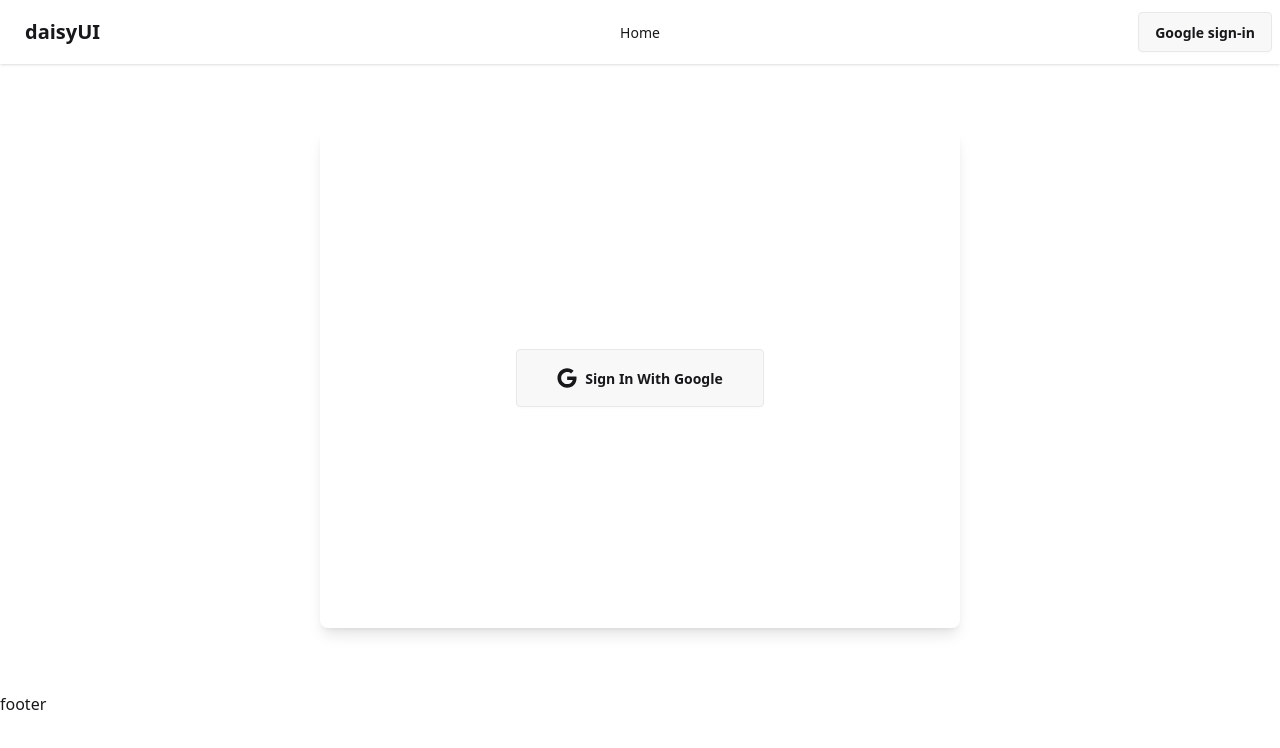
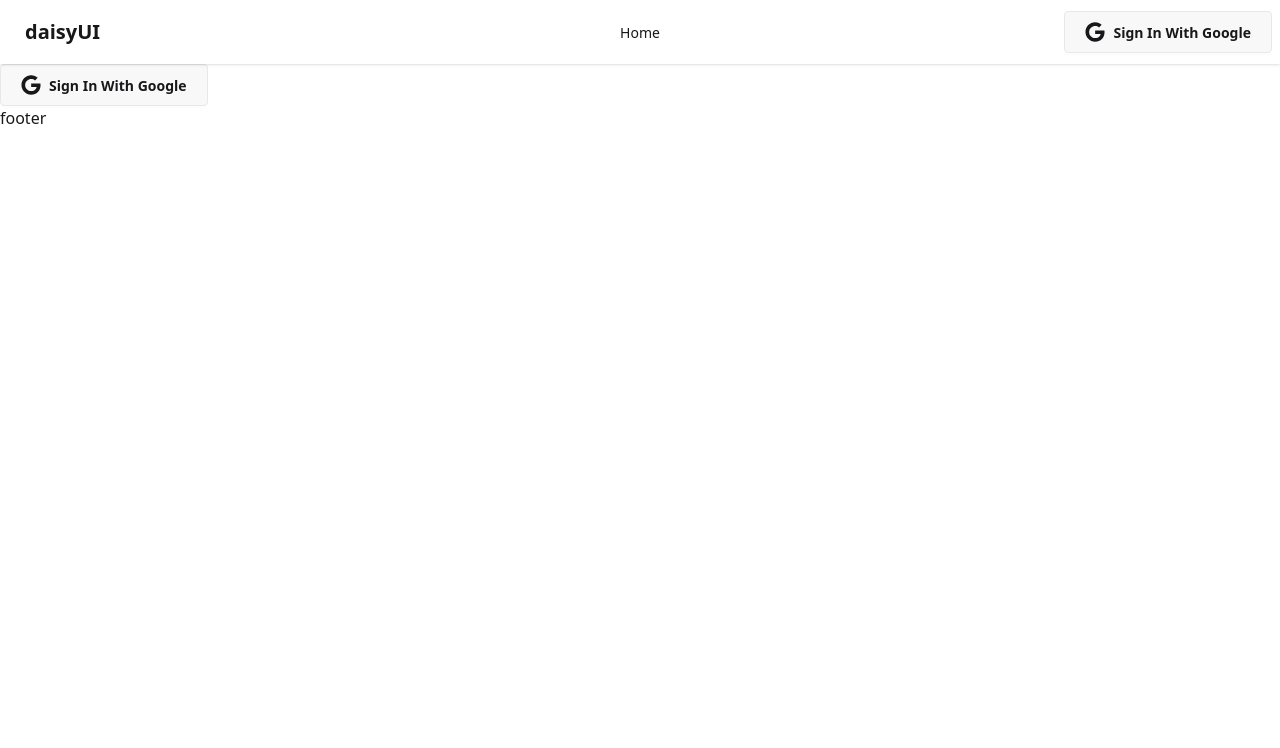
Before and after one commit to Rain44556/TODO-with-React-DND, a React (Vite) app: page /googleLogin in a window 1280 px wide. Shown: the top 748 px of the page. Built offline with nearby package versions, Linux system fonts and the light colour scheme; no server answers.

Commit message:
add tasks data with post api

```diff
--- a/src/components/AddTask.jsx
+++ b/src/components/AddTask.jsx
@@ -1,11 +1,16 @@
-import React, { useState } from "react";
+import React, { useContext, useState } from "react";
 import CategoryLists from "./CategoryLists";
 import Select from 'react-select'
+import { toast } from "react-toastify";
+import { AuthContext } from "../provider/AuthProvider";
+import { useNavigate } from "react-router-dom";
 
 
 const AddTask = () => {
   const [task, setTask] = useState([]);
   const [selectedCategory, setSelectedCategory] = useState(null);
+  const {user} = useContext(AuthContext);
+  const navigate = useNavigate();
 
   const categories = [
     { value: "TO-DO", label: "TO-DO" },
@@ -21,6 +26,25 @@ const AddTask = () => {
     const description = addTaskForm.description.value;
     const category = selectedCategory ? selectedCategory.value : null;
     const newTasks = {title, description, category};
+
+    fetch('http://localhost:5000/tasks', {
+      method: "POST",
+      headers: {
+          'content-type': 'application/json'
+      },
+      body: JSON.stringify({...newTasks, email: user.email})
+  })
+      .then(res => {
+          return res.json()})
+      .then(data => {
+          if (data.insertedId) {
+             toast.success("Successfully Added")
+              navigate("/");
+          }
+      })
+      .catch(err=>{
+         toast.error("Failed To Add")
+      })
   };
 
 
--- a/src/components/share/Navbar.jsx
+++ b/src/components/share/Navbar.jsx
@@ -1,6 +1,7 @@
 import React, { useContext } from 'react';
 import { AuthContext } from '../../provider/AuthProvider';
 import { Link, NavLink } from 'react-router-dom';
+import SignInWithGoogle from '../../provider/authentication/SignInWithGoogle';
 
 const Navbar = () => {
     const {user, logOutUser} = useContext(AuthContext);
@@ -34,7 +35,7 @@ const Navbar = () => {
                 <button onClick={logOutUser} className="btn">Logout</button>
               </ul>
             ) :
-            <Link to="/googleLogin" className="btn">Google sign-in</Link>
+            <SignInWithGoogle></SignInWithGoogle>
             }
 
         </div>
--- a/src/provider/authentication/SignInWithGoogle.jsx
+++ b/src/provider/authentication/SignInWithGoogle.jsx
@@ -2,15 +2,18 @@ import React, { useContext } from 'react';
 import { FaGoogle } from "react-icons/fa";
 import { AuthContext } from '../AuthProvider';
 import { toast } from 'react-toastify';
+import { useNavigate } from 'react-router-dom';
 
 const SignInWithGoogle = () => {
     const {logInWithGoogle, setUser} = useContext(AuthContext);
+    const navigate = useNavigate()
 
     const handleGoogleLogin = () => {
         logInWithGoogle()
             .then(res => {
                 const user = res.user;
                 const userInfoInDB = {
+                    userID: res.user.uid,
                     email: res.user?.email,
                     name: res.user?.displayName,
                 }
@@ -26,14 +29,15 @@ const SignInWithGoogle = () => {
             .then(data  => {
                 if(data.insertedId){
                     toast.success('user created in db')
+                    navigate("/addTask")
                 }
             })
     })
 }
     return (
-        <div className='card my-16 h-[500px] justify-center items-center shadow-lg mx-auto w-1/2'>
+        <div className=''>
             <button
-            className='btn flex gap-2 px-10 py-7'
+            className='btn flex gap-2 px-5 py-5'
             onClick={handleGoogleLogin}
             ><FaGoogle size={20}></FaGoogle> Sign In With Google</button>
         </div>
```
